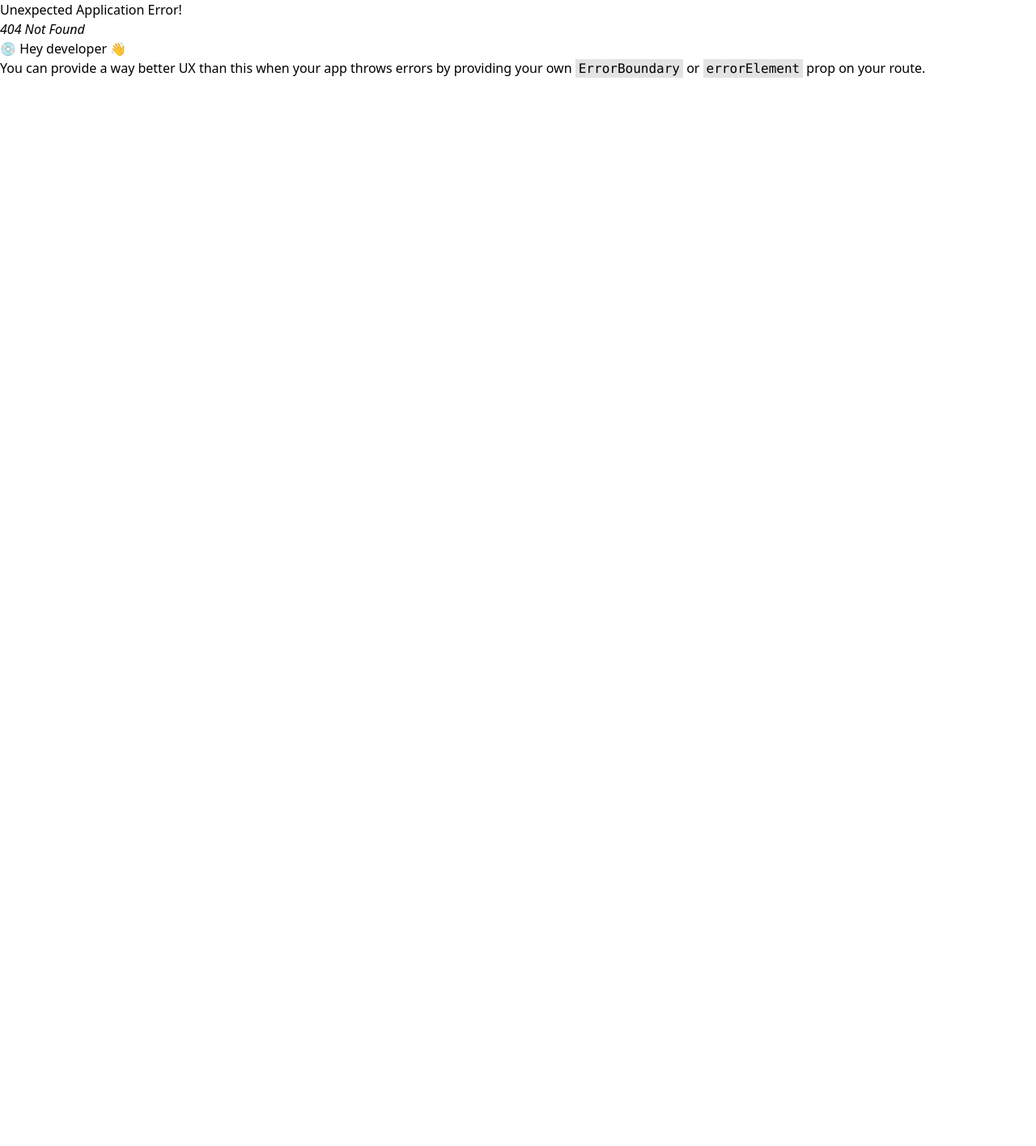
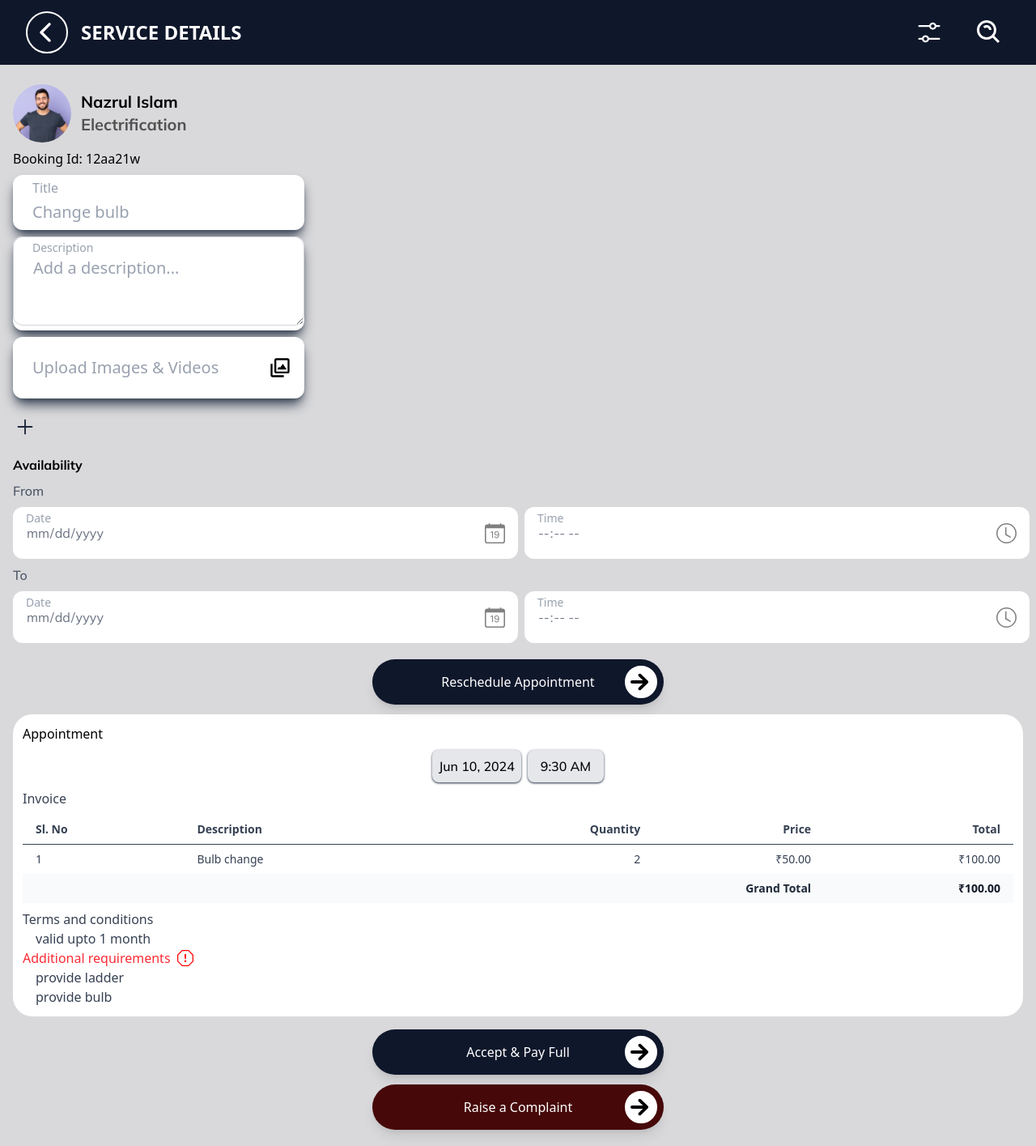
Before and after one commit to RJRYT/ServiceConnectApp, a React (Vite) app: page /active-service-details in a window 1280 px wide. Before the commit this address had no page. Shown: the whole page at 81% size. Before the commit the page ends 800 px from the top, so only its background shows below. Built offline with nearby package versions, Linux system fonts and the light colour scheme; a web font is replaced by a local one.

Commit message:
added active services page

```diff
--- a/src/components/submitbutton.jsx
+++ b/src/components/submitbutton.jsx
@@ -1,19 +1,25 @@
-import React from 'react';
+import React from "react";
 import { IoMdArrowRoundForward } from "react-icons/io";
 
-function Submitbutton({ title }) {
+function Submitbutton({ title, bgColor }) {
   return (
     <div>
-      <button className="bg-slate-900 text-white py-4 rounded-full mt-2 flex justify-center items-center w-full
-                         hover:bg-blue-950 transition-all duration-300 ease-in-out
-                         relative max-w-[360px] min-w-[360px] shadow-lg hover:shadow-xl
-                         transform hover:scale-105 active:scale-95">
+      <button
+        className={`${
+          bgColor ? "bg-red-950" : "bg-slate-900"
+        } text-white py-4 rounded-full mt-2 flex justify-center items-center w-full
+           hover:bg-blue-950 transition-all duration-300 ease-in-out
+           relative max-w-[360px] min-w-[360px] shadow-lg hover:shadow-xl
+           transform hover:scale-105 active:scale-95`}
+      >
         {title}
         <div className="absolute flex justify-center items-center right-2">
-          <div className='border-2 border-white w-10 h-10 rounded-full flex justify-center items-center pr-1
+          <div
+            className="border-2 border-white w-10 h-10 rounded-full flex justify-center items-center pr-1
                           bg-white transform transition-transform duration-300 ease-in-out
-                          hover:translate-x-1'>
-            <IoMdArrowRoundForward className='text-4xl text-black' />
+                          hover:translate-x-1"
+          >
+            <IoMdArrowRoundForward className="text-4xl text-black" />
           </div>
         </div>
       </button>
--- /dev/null
+++ b/src/pages/ActiveServiceDetails.jsx
@@ -0,0 +1,92 @@
+import React from "react";
+import Mainheader from "../components/mainheader";
+import provider from "../assets/booking-details/provider.png";
+
+import BookingProfile from "../components/BookingProfile";
+import InvoiceTable from "../components/InvoiceTable";
+import Submitbutton from "../components/submitbutton";
+import BookingImagesUpload from "../components/BookingImagesUpload";
+import { BsExclamationOctagon } from "react-icons/bs";
+import Availability from "../components/Availability";
+
+function ActiveServiceDetails() {
+  const items = [{ description: "Bulb change", quantity: 2, price: 50 }];
+
+  return (
+    <>
+      <Mainheader title="SERVICE DETAILS" />
+      {/* main div */}
+      <div className="p-4 min-h-screen bg-[#D9D9DB] ">
+        <div>
+          <BookingProfile
+            name="Nazrul Islam"
+            service="Electrification"
+            image={provider}
+          />
+          <p className="">Booking Id: 12aa21w</p>
+          {/* title */}
+          <div className="relative my-2 shadow-lg shadow-gray-700 max-w-[360px]  bg-white rounded-xl ">
+            <p className="absolute text-gray-400  top-1 left-6">Title</p>
+            <input
+              className="px-6 pt-8 pb-2 w-full rounded-xl placeholder-gray-400 placeholder-opacity-80 text-xl "
+              type="text"
+              placeholder="Change bulb"
+            />
+          </div>
+          {/* description */}
+          <div className="relative my-2 shadow-lg shadow-gray-700 max-w-[360px]  bg-white rounded-xl ">
+            <p className="absolute top-1 left-6 text-sm text-gray-400">
+              Description
+            </p>
+            <textarea
+              className="px-6 pt-6 pb-2 w-full rounded-xl border border-gray-300  placeholder-gray-400 text-xl min-h-[110px]"
+              placeholder="Add a description..."
+            ></textarea>
+          </div>
+          {/* image upload */}
+          <BookingImagesUpload />
+        </div>
+        {/* Availability */}
+        <Availability />
+        {/* appointment */}
+        <div>
+          <div className="p-3 rounded-3xl bg-white text-gray-700">
+            <h3 className="text-black font-medium">Appointment</h3>
+            <div className="flex my-2 self-center gap-2 justify-self-center text-black font-medium font-mulish">
+              <span className="p-2 rounded-lg bg-gray-200 shadow-sm shadow-gray-700">
+                {" "}
+                Jun 10, 2024
+              </span>
+              <span className="px-4 py-2 rounded-lg bg-gray-200 shadow-sm shadow-gray-700">
+                9:30 AM
+              </span>
+            </div>
+            <h3 className="font-medium">Invoice</h3>
+            <InvoiceTable items={items} />
+            <div>
+              <h3 className="font-medium">Terms and conditions</h3>
+              <p className="ml-4">valid upto 1 month</p>
+            </div>
+            <div>
+              <h3 className="text-red-500 flex flex-nowrap items-center ">
+                Additional requirements{" "}
+                <BsExclamationOctagon className="mx-2" color="red" size={20} />
+              </h3>
+              <p className="ml-4">provide ladder</p>
+              <p className="ml-4">provide bulb</p>
+            </div>
+          </div>
+
+          <div className="w-full mt-2 flex justify-center self-center">
+            <Submitbutton title="Accept & Pay Full" />
+          </div>
+          <div className="w-full my-1 flex justify-center self-center">
+            <Submitbutton title="Raise a Complaint" bgColor={true} />
+          </div>
+        </div>
+      </div>
+    </>
+  );
+}
+
+export default ActiveServiceDetails;
```
Also changed, not shown: src/routes/Router.jsx (+11 -6 lines).
